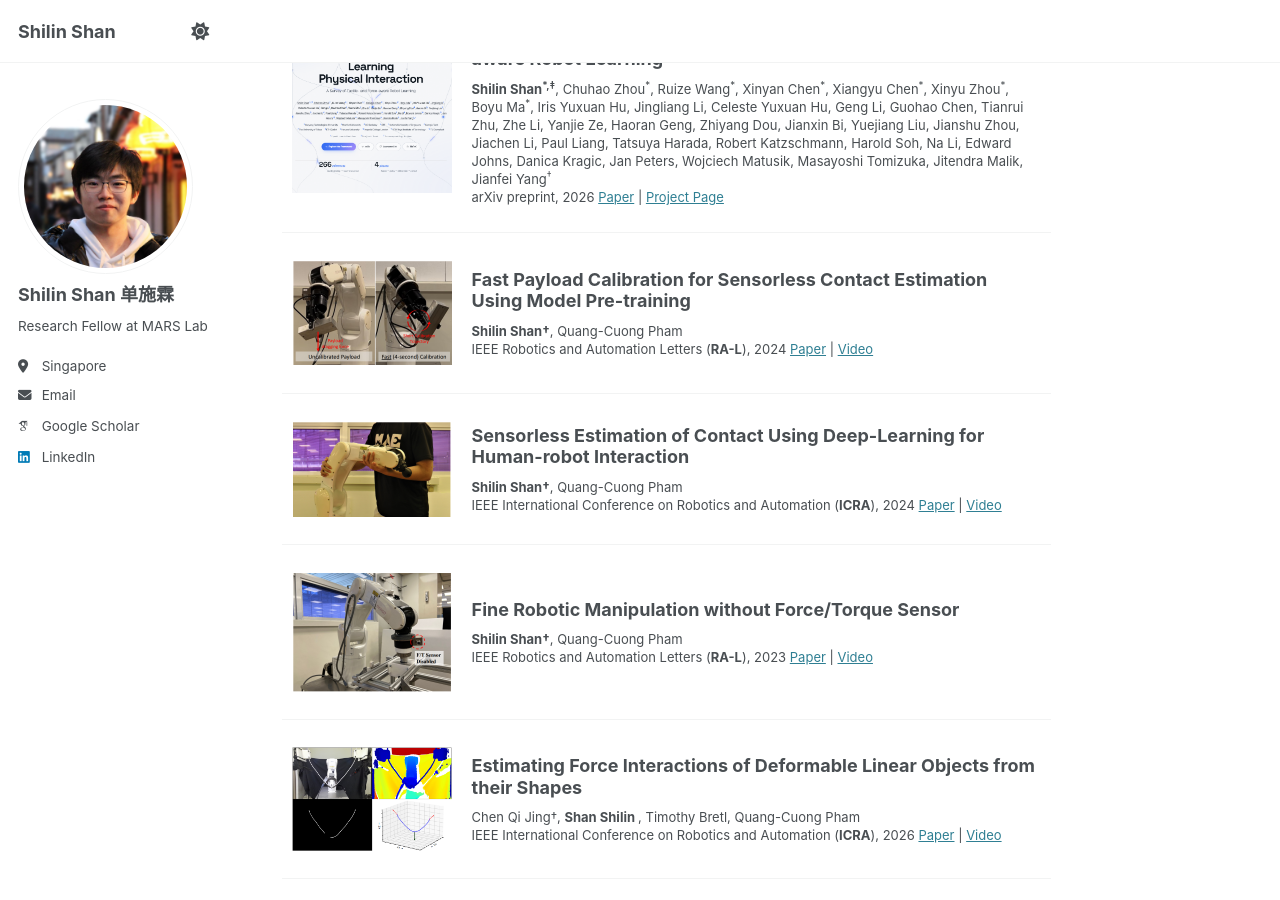
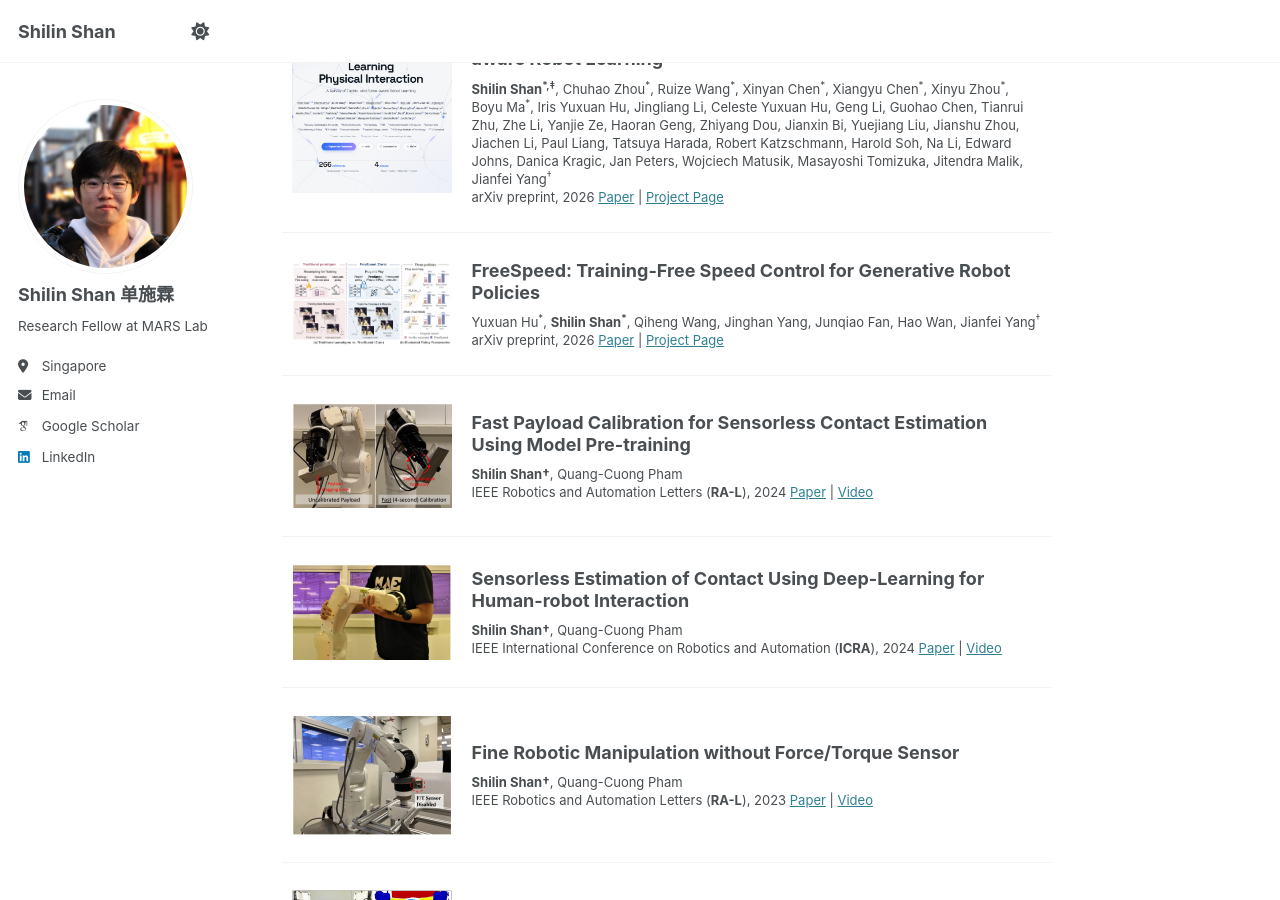
Before and after one commit to ShanShilin/ShanShilin.github.io, a Jekyll site: the page built from _pages/about.md, in a window 1280 px wide and 900 px high, scrolled down 1460 px. Built offline with Jekyll 4.4.1, drawn with Linux system fonts in a browser that asks for light colours; some web fonts are replaced.

Commit message:
Add FreeSpeed below tactile and force survey

```diff
--- a/_pages/about.md
+++ b/_pages/about.md
@@ -87,6 +87,23 @@ arXiv preprint, 2026
 arXiv preprint, 2026
 <a href="https://arxiv.org/abs/2608.07558">Paper</a> |
 <a href="https://lorenzo-0-0.github.io/tactile-force-survey/">Project Page</a>
+<br />
+</font>
+</p>
+  </div>
+</div>
+<hr />
+
+<div class="publication-entry">
+  <img src="../images/freespeed_teaser.png" alt="FreeSpeed: Training-Free Speed Control for Generative Robot Policies" width="160" height="82" />
+  <div class="publication-entry__text">
+    <h3 id="freespeed-training-free-speed-control-for-generative-robot-policies">FreeSpeed: Training-Free Speed Control for Generative Robot Policies</h3>
+<p style="line-height:1.0">
+<font size="2">
+Yuxuan Hu<sup>*</sup>, <strong>Shilin Shan<sup>*</sup></strong>, Qiheng Wang, Jinghan Yang, Junqiao Fan, Hao Wan, Jianfei Yang<sup>†</sup> <br />
+arXiv preprint, 2026
+<a href="https://arxiv.org/abs/2610.05734">Paper</a> |
+<a href="https://yuxuanhu9.github.io/FreeSpeed/">Project Page</a>
 <br />
 </font>
 </p>
```
Also changed, not shown: images/freespeed_teaser.png (added).
